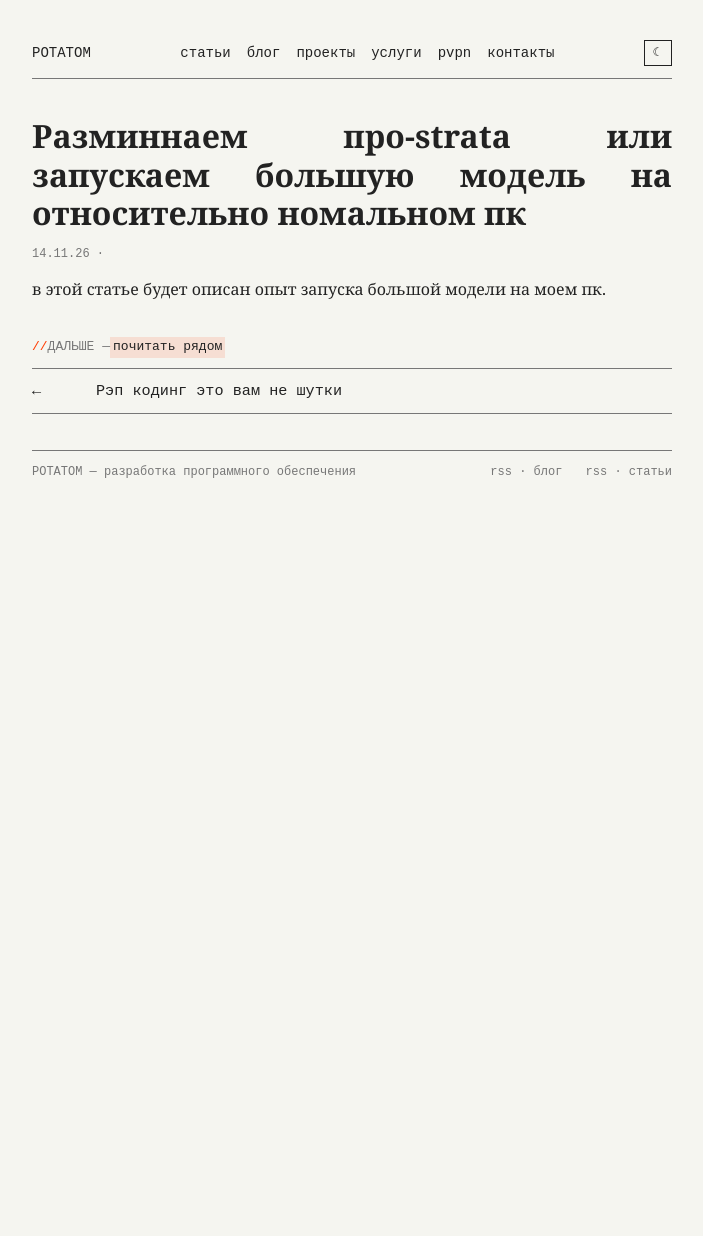
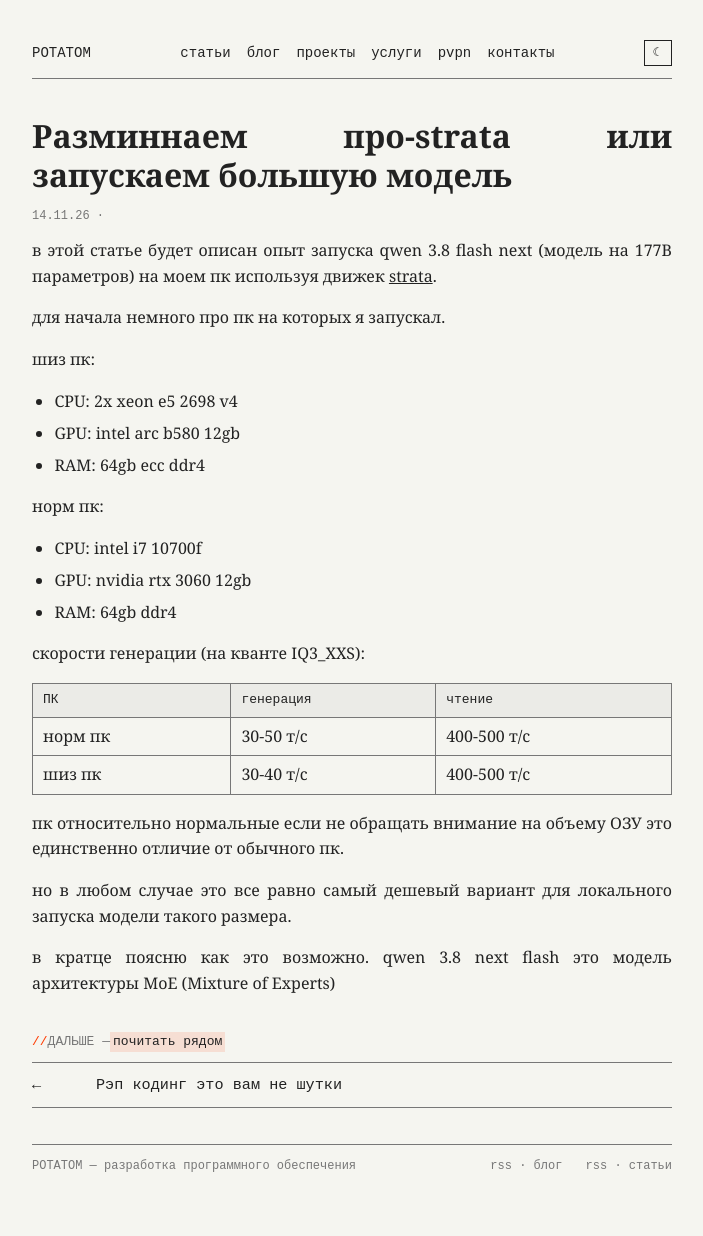
Before and after one commit to ShadowCHuyna/blog, a Jekyll site: the page built from _articles/2026-11-14-разминнаем-про-strata-или-запускаем-большую-модель-на-относительно-номальном-пк.md, in a window 1280 px wide. Shown: the whole page, without its empty margins (288-991 px from the left). Built offline with Jekyll 4.4.1, drawn with Linux system fonts in a browser that asks for light colours; comment, search, counter and statistics services are not loaded; before the commit the page ends 900 px from its top, so only the background shows below that.

Commit message:
Update Articles (Статьи) “2026-11-14-разминнаем-про-strata-или-запускаем-большую-модель-на-относительно-номальном-пк”

```diff
--- a/_articles/2026-11-14-разминнаем-про-strata-или-запускаем-большую-модель-на-относительно-номальном-пк.md
+++ b/_articles/2026-11-14-разминнаем-про-strata-или-запускаем-большую-модель-на-относительно-номальном-пк.md
@@ -1,15 +1,13 @@
 ---
 layout: article
-title: Разминнаем про-strata или запускаем большую модель на относительно номальном пк
+title: Разминнаем про-strata или запускаем большую модель
 date: 2026-11-14T18:23:00.000+07:00
 last_modified_at: 2026-11-14T18:23:00.000+07:00
 author: Sch
 authors: null
-description: >-
-  Разминнаем про-strata или запускаем большую модель на относительно номальном
-  пк.
-
-  Запуск qwen 3.8 next flash на домашнем пк. приватный локальный ИИ.
+description: |-
+  Разминнаем про-strata или запускаем большую модель на относительно обычном пк.
+  Запуск qwen 3.8 flash next на домашнем пк. приватный локальный ИИ.
 tags:
   - qwen
   - strata
@@ -17,4 +15,31 @@ tags:
   - ai
   - vibecoding
 ---
-в этой статье будет описан опыт запуска большой модели на моем пк.
+в этой статье будет описан опыт запуска qwen 3.8 flash next (модель на 177B параметров) на моем пк используя движек [strata](https://github.com/niko1221/strata).
+
+для начала немного про пк на которых я запускал.
+
+шиз пк:
+
+* CPU: 2x xeon e5 2698 v4
+* GPU: intel arc b580 12gb
+* RAM: 64gb ecc ddr4
+
+норм пк:
+
+* CPU: intel i7 10700f
+* GPU: nvidia rtx 3060 12gb
+* RAM: 64gb ddr4
+
+скорости генерации (на кванте IQ3_XXS):
+
+| ПК | генерация | чтение |
+| -------- | -------- | -------- |
+| норм пк | 30-50 т/c | 400-500 т/с |
+| шиз пк | 30-40 т/c | 400-500 т/с |
+
+пк относительно нормальные если не обращать внимание на объему ОЗУ это единственно отличие от обычного пк.
+
+но в любом случае это все равно самый дешевый вариант для локального запуска модели такого размера.
+
+в кратце поясню как это возможно. qwen 3.8 next flash это модель архитектуры MoE (Mixture of Experts)
```
